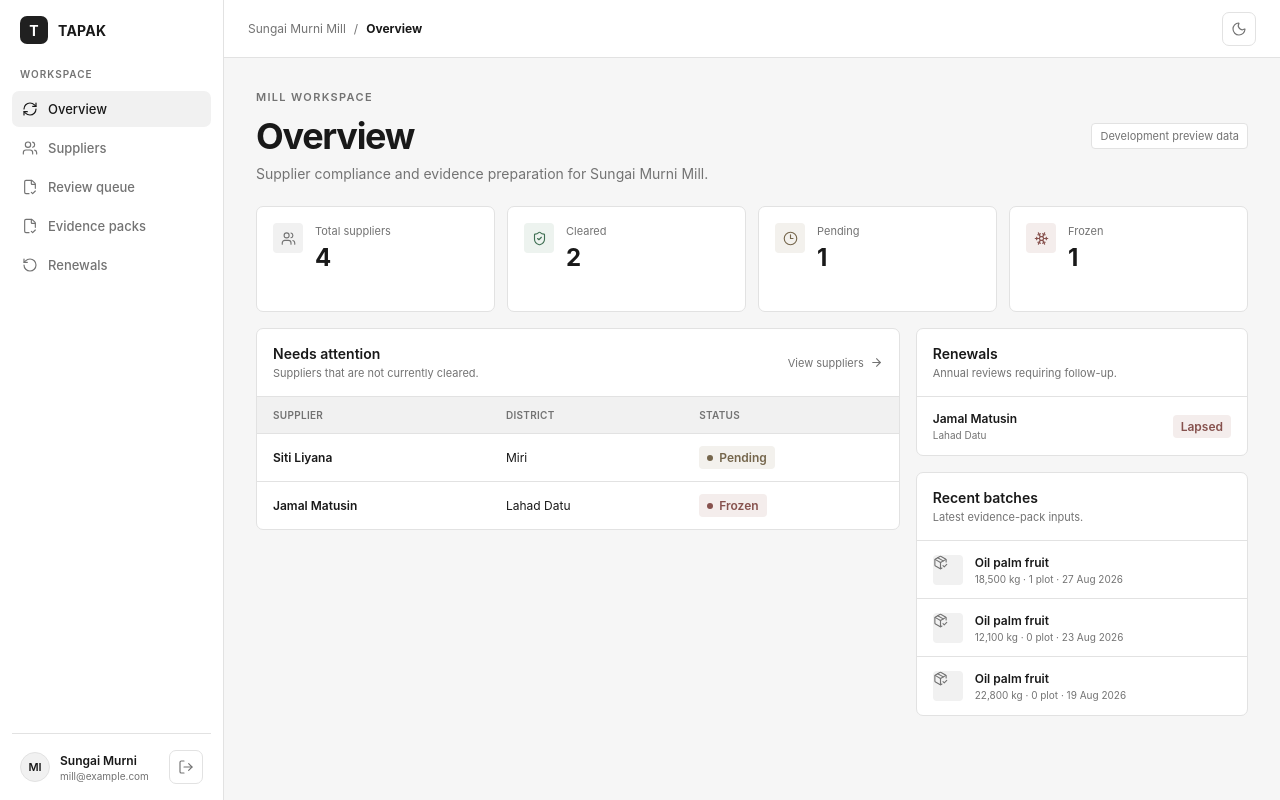
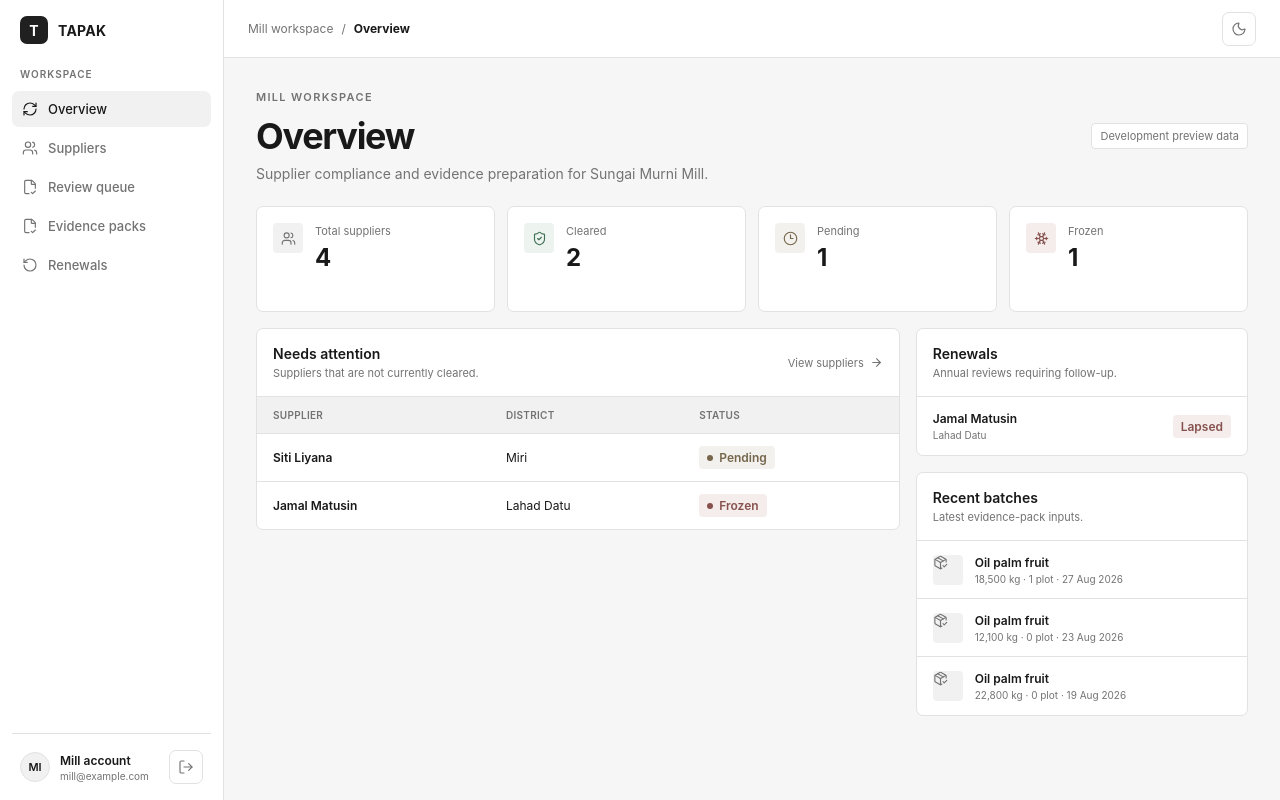
Before and after one commit to minkong05/Verafield, a React (Vite) app in the folder apps/mill-dashboard/: page / in a window 1280 px wide. Built offline with nearby package versions, Linux system fonts and the light colour scheme; no server answers; the HTML template or start-up script is replaced by a standard one.

Commit message:
feat: use authenticated mill context

```diff
--- a/apps/mill-dashboard/src/App.tsx
+++ b/apps/mill-dashboard/src/App.tsx
@@ -36,15 +36,15 @@ const emptyBatches: Batch[] = [];
 
 interface DashboardAppProps {
   user: User;
+  millId: UUID;
   onLogout: () => void;
 }
 
-function DashboardApp({ user, onLogout }: DashboardAppProps) {
+function DashboardApp({ user, millId, onLogout }: DashboardAppProps) {
   const [menuOpen, setMenuOpen] = useState(false);
   const [activePage, setActivePage] = useState<PageId>("overview");
   const [selectedSupplierId, setSelectedSupplierId] = useState<UUID | null>(null);
   const [creatingBatch, setCreatingBatch] = useState(false);
-  const millId = import.meta.env.VITE_MILL_ID ?? DEMO_MILL_ID;
   const { data, error, loading, retry, addBatch } = useDashboardData(millId);
   const selectedSupplier = data?.suppliers.find((supplier) => supplier.household_id === selectedSupplierId) ?? null;
   const selectedRenewal = data?.renewals.find((renewal) => renewal.household_id === selectedSupplierId) ?? null;
@@ -136,7 +136,7 @@ function DashboardApp({ user, onLogout }: DashboardAppProps) {
         <div className="sidebar__profile">
           <span className="avatar">{user.email.slice(0, 2).toUpperCase()}</span>
           <span>
-            <strong>Sungai Murni</strong>
+            <strong>{user.role === "admin" ? "Admin account" : "Mill account"}</strong>
             <small>{user.email}</small>
           </span>
           <button className="icon-button" type="button" aria-label="Sign out" title="Sign out" onClick={onLogout}><LogOut aria-hidden="true" /></button>
@@ -163,7 +163,7 @@ function DashboardApp({ user, onLogout }: DashboardAppProps) {
             >
               <Menu aria-hidden="true" />
             </button>
-            <span className="breadcrumb">Sungai Murni Mill</span>
+            <span className="breadcrumb">Mill workspace</span>
             <span className="breadcrumb__separator">/</span>
             <strong>{pageLabels[activePage]}</strong>
           </div>
@@ -204,7 +204,20 @@ function App() {
     return <LoginPage error={auth.error} submitting={auth.submitting} onSubmit={auth.signIn} />;
   }
 
-  return <DashboardApp user={auth.user} onLogout={auth.signOut} />;
+  const millId = auth.user.mill_id ?? import.meta.env.VITE_MILL_ID ?? (usesMockData ? DEMO_MILL_ID : null);
+
+  if (!millId) {
+    return (
+      <main className="auth-page">
+        <section className="auth-card">
+          <div><p className="eyebrow">Admin account</p><h1>Select a mill</h1><p className="text-muted">Set VITE_MILL_ID to the mill you want to inspect. A mill selector will be added with the admin workspace.</p></div>
+          <button className="button button--secondary" type="button" onClick={auth.signOut}>Sign out</button>
+        </section>
+      </main>
+    );
+  }
+
+  return <DashboardApp user={auth.user} millId={millId} onLogout={auth.signOut} />;
 }
 
 export default App;
--- a/apps/mill-dashboard/src/api/client.ts
+++ b/apps/mill-dashboard/src/api/client.ts
@@ -1,5 +1,5 @@
 import type { ApiErrorBody } from "../types/api";
-import { getSession } from "../auth/session";
+import { expireSession, getSession } from "../auth/session";
 
 const API_BASE_URL = import.meta.env.VITE_API_BASE_URL ?? "/api";
 
@@ -26,6 +26,7 @@ export async function apiRequest<T>(path: string, init?: RequestInit): Promise<T
 
   if (!response.ok) {
     const body = (await response.json().catch(() => ({}))) as ApiErrorBody;
+    if (response.status === 401 && path !== "/auth/login") expireSession();
     throw new ApiError(response.status, body.detail ?? "The request could not be completed.");
   }
 
--- a/apps/mill-dashboard/src/auth/session.ts
+++ b/apps/mill-dashboard/src/auth/session.ts
@@ -1,6 +1,7 @@
 import type { TokenResponse } from "../types/api";
 
 const SESSION_KEY = "tapak.auth.session";
+export const SESSION_EXPIRED_EVENT = "tapak:session-expired";
 
 export interface AuthSession {
   accessToken: string;
@@ -33,3 +34,8 @@ export function saveSession(token: TokenResponse): AuthSession {
 export function clearSession(): void {
   sessionStorage.removeItem(SESSION_KEY);
 }
+
+export function expireSession(): void {
+  clearSession();
+  window.dispatchEvent(new Event(SESSION_EXPIRED_EVENT));
+}
--- a/apps/mill-dashboard/src/hooks/useAuth.ts
+++ b/apps/mill-dashboard/src/hooks/useAuth.ts
@@ -1,7 +1,7 @@
 import { useEffect, useState } from "react";
 
 import { getCurrentUser, login, logout } from "../api/auth";
-import { getSession } from "../auth/session";
+import { getSession, SESSION_EXPIRED_EVENT } from "../auth/session";
 import { usesMockData } from "../data/dashboard";
 import { DEMO_MILL_ID } from "../mocks/dashboard";
 import type { LoginRequest, User } from "../types/api";
@@ -40,6 +40,15 @@ export function useAuth() {
       .finally(() => setLoading(false));
   }, []);
 
+  useEffect(() => {
+    const handleExpiredSession = () => {
+      setUser(null);
+      setError("Your session expired. Please sign in again.");
+    };
+    window.addEventListener(SESSION_EXPIRED_EVENT, handleExpiredSession);
+    return () => window.removeEventListener(SESSION_EXPIRED_EVENT, handleExpiredSession);
+  }, []);
+
   const signIn = async (credentials: LoginRequest) => {
     setSubmitting(true);
     setError(null);
```
